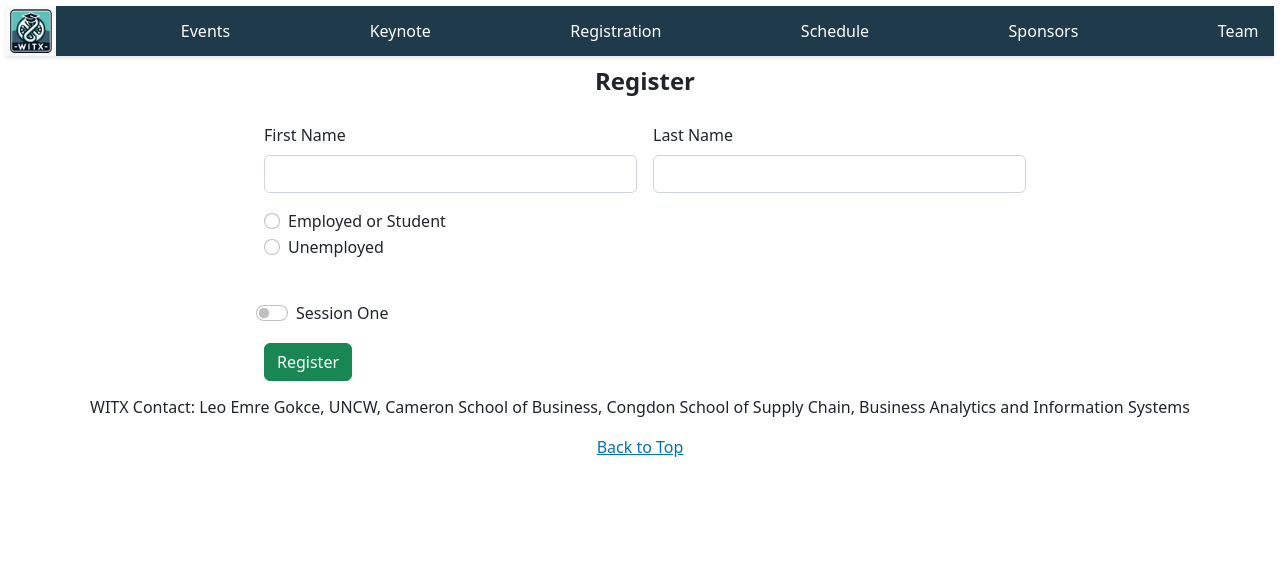
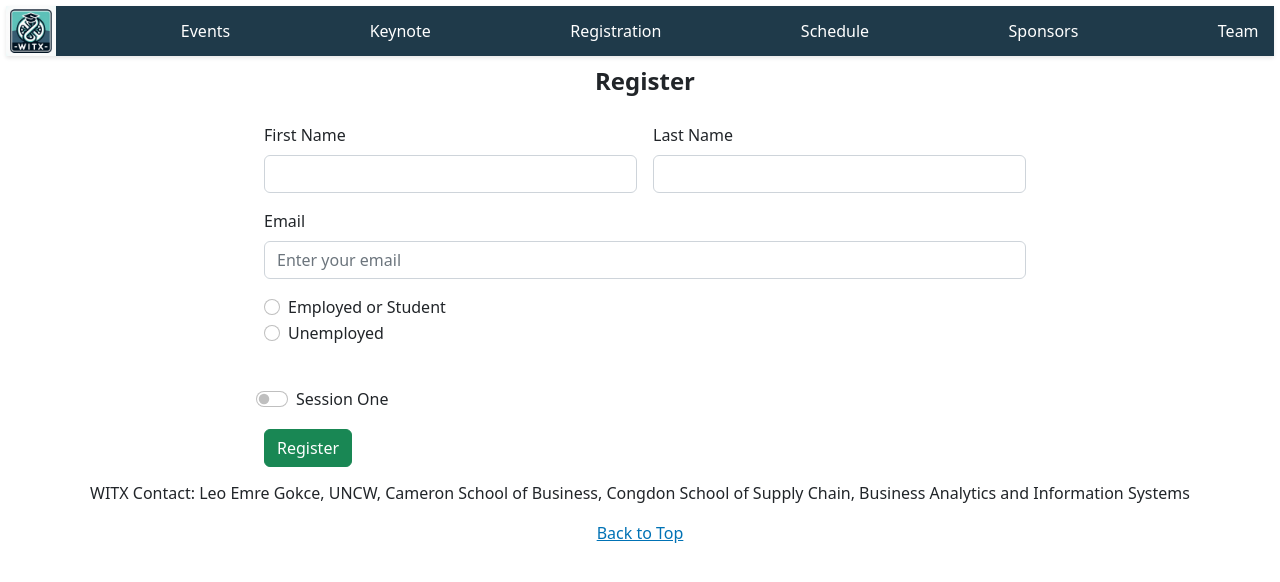
Before and after one commit to bbarclay28/328Project, an Angular app: page /registration in a window 1280 px wide. Shown: the top 582 px of the page. Built offline with nearby package versions, Linux system fonts and the light colour scheme.

Commit message:
Allows the user to enter their email based on what they previously selected

```diff
--- a/src/app/registration/registration.component.html
+++ b/src/app/registration/registration.component.html
@@ -30,6 +30,12 @@
       <div class="col-md-6">
         <label for="lastName" class="form-label">Last Name</label>
         <input type="text" class="form-control" id="lastName" name="lastName" [(ngModel)]="lastName">
+      </div>
+
+      <!--Email Input-->
+      <div class="col-12">
+        <label for="email" class="form-label">Email</label>
+        <input type="email" class="form-control" id="email" name="email" [(ngModel)]="email" [placeholder]="status === 'faculty' || status === 'student' ? 'Enter your @.edu email' : 'Enter your email'">
       </div>
 
       <!--Employed Radio Button-->
--- a/src/app/registration/registration.component.ts
+++ b/src/app/registration/registration.component.ts
@@ -13,6 +13,7 @@ firstName: string = '';
 lastName: string = '';
 fullName: string = '';
 status: string = '';
+email: string = '';
 fullTime: boolean = false;
 partTime: boolean = false;
 student: boolean = false;
```
